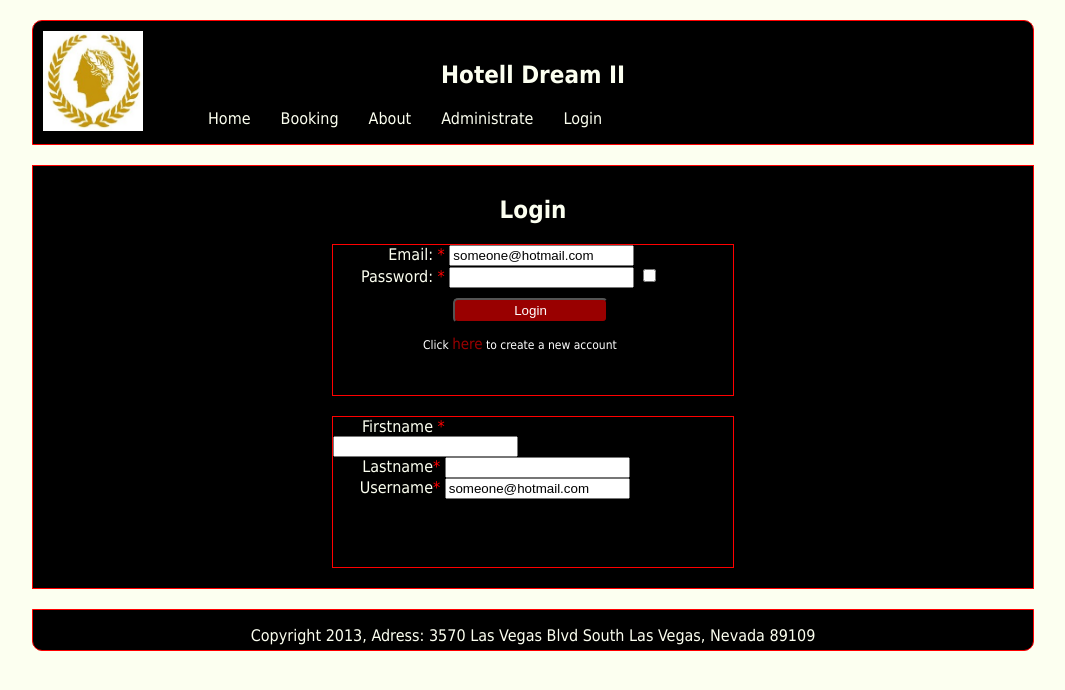
After one commit to marro39/Dream_Hotell_II, a CodeIgniter app: a page that uses application/views/login.php in a window 1280 px wide. The commit adds this page. Shown: the top 690 px of the page, without its empty margins (107-1172 px from the left). Run offline with CodeIgniter, Linux system fonts and the light colour scheme.

Commit message:
Made better main layout of site, started to work with login functionality(login.php, login.css), added login.css to header.php

```diff
--- a/application/config/autoload.php
+++ b/application/config/autoload.php
@@ -64,7 +64,7 @@ $autoload['libraries'] = array('database');
 |	$autoload['helper'] = array('url', 'file');
 */
 
-$autoload['helper'] = array('url');
+$autoload['helper'] = array('url','form');
 
 
 /*
--- a/application/controllers/main.php
+++ b/application/controllers/main.php
@@ -1,16 +1,21 @@
 <?php if ( ! defined('BASEPATH')) exit('No direct script access allowed');
 
 class Main extends CI_Controller {
-
-	public function index()
-	{
-		$data['title'] = 'Hotel Dream II - Home';
+	private $data=array();
+	public function index(){
+		$this->data['title'] = 'Hotel Dream II - Home';
 		//Get all room picture names from database!
 		$this->load->model('Model_Room');
 		$roomPics['rooms']=$this->Model_Room->getRooms();
 		//echo count($rooms);
-		$this->load->view('/templates/header', $data);
+		$this->load->view('/templates/header', $this->data);
 		$this->load->view('home', $roomPics);
 		$this->load->view('/templates/footer');
 	}
+	public function login(){
+		$this->data['title'] = 'Hotel Dream II - Login';
+		$this->load->view('/templates/header', $this->data);
+		$this->load->view('login');
+		$this->load->view('/templates/footer');
+	}
 }
--- /dev/null
+++ b/application/views/login.php
@@ -0,0 +1,65 @@
+<section>
+		<div id="sectionContent0">
+			<h2 id="headerTitle">Login</h2>
+			<div id="inputContainer">
+				<?php echo form_open('main/login'); ?>
+					<label for="email" class="labelInput">Email:</label>
+					<span class="redColor"> *</span>
+
+					<input type="email" name="email" id="email" value="someone@hotmail.com"/><br />
+
+					<label for="password" class='labelInput'>Password:</label>
+					<span class="redColor"> *</span>
+
+					<?php
+						$passwordData=array(
+							'name' => 'password',
+							'id' => 'password'
+						);
+						echo form_password($passwordData);
+					?>
+						<input type="checkbox" id=""/>
+					<?php
+						$submitData=array(
+							'name' => 'buttonSubmit',
+							'id' => 'buttonSubmit',
+							'class' => 'button0',
+							'value' => 'Login'
+						);
+						echo form_submit($submitData);
+						echo form_close();
+					?>
+					<p id="pCreateAccount">Click <a href="#" id="createAccount">here</a> to create a new account</p>
+			</div>
+			<div id="createAccountContent">
+				<label for="firstName" class="labelInput">Firstname </label><span class="redColor"> *</span>
+				<?php
+					echo form_open('main/createAccount');
+					$firstName=array(
+						'id' => 'firstName',
+						'name' => 'firstName',
+						'class'=> ''
+					);
+					echo form_input($firstName);
+				?>
+				<br /><label for="lastName" class="labelInput">Lastname </label><span class="redColor">*</span>
+				<?php
+					$lastName=array(
+						'id' => 'lastName',
+						'name' => 'lastName',
+						'class'=> ''
+					);
+					echo form_input($lastName);
+				?>
+				<label for="email1" class="labelInput">Username </label><span class="redColor">*</span>
+				<input type="email" name="email1" id="email1" value="someone@hotmail.com"/><br />
+
+
+				<?php
+					echo form_close();
+				?>
+
+			</div>
+		</div>
+</section>
+<aside></aside>
--- a/application/views/templates/header.php
+++ b/application/views/templates/header.php
@@ -6,6 +6,7 @@
 		<link rel="stylesheet" type="text/css" href="<?php echo base_url();?>public/css/templates/header.css" />
 		<link rel="stylesheet" type="text/css" href="<?php echo base_url();?>public/css/templates/footer.css" />
 		<link rel="stylesheet" type="text/css" href="<?php echo base_url();?>public/css/home.css" />
+		<link rel="stylesheet" type="text/css" href="<?php echo base_url();?>public/css/login.css" />
 	</head>
 	<body>
 		<nav>
@@ -22,7 +23,14 @@
 						</ul>
 					</li>
 					<li class="liMainMenu"><a href="#">Administrate</a></li>
-					<li class="liMainMenu"><a href="#">Login</a></li>
+					<?php
+						if(isset($_SESSION['Login'])){
+							echo "<li class=\"liMainMenu\"><a href=\"" . base_url() .  "main/logout\">Logout</a></li>";
+						}
+						else{
+							echo "<li class=\"liMainMenu\"><a href=\"" . base_url() .  "main/login\">Login</a></li>";
+						}
+					?>
 				</ul>
 			</div>
 		</nav>
--- /dev/null
+++ b/public/css/login.css
@@ -0,0 +1,55 @@
+@CHARSET "ISO-8859-1";
+#sectionContent0{
+	margin: 20px auto;
+	width: 1000px;
+	min-height: 400px;
+	background-color: #000000;
+	border:1px solid red;
+}
+#headerTitle{
+	text-align: center;
+	padding-top: 10px;
+}
+#inputContainer{
+	width:400px;
+	height:150px;
+	margin: 20px auto;
+	border:1px solid red;
+}
+.redColor{
+	color: red;
+}
+.labelInput{
+	text-align: right;
+	width:100px;
+	display:inline-block;
+}
+#showPassword{
+	display:inline;
+}
+.button0{
+	border-radius: 5px 5px 5px 5px;
+	width: 155px;
+	height: 25px;
+	background-color: #990000;
+	color: white;
+}
+#buttonSubmit{
+	margin-left:120px;
+	margin-top: 10px;
+}
+#createAccountContent{
+	width:400px;
+	height:150px;
+	margin: 20px auto;
+	border:1px solid red;
+}
+#createAccount{
+	font-size: 15px;
+	color: #990000;
+}
+#pCreateAccount{
+	font-size: 12px;
+	color: white;
+	margin-left:90px;
+}
--- a/public/css/templates/footer.css
+++ b/public/css/templates/footer.css
@@ -3,10 +3,11 @@
 #footer_section{
 	margin: 20px auto;
 	width: 1000px;
-	height: 30px;
+	height: 40px;
 	background-color: #000000;
 	border-radius: 0px 0px 10px 10px;
 	clear:both;
+	border:1px solid red;
 }
 #p_Footer{
 	clear:both;
--- a/public/css/templates/header.css
+++ b/public/css/templates/header.css
@@ -19,6 +19,7 @@ a{
 	min-height: 120px;
 	background-color: #000000;
 	border-radius: 10px 10px 0px 0px;
+	border:1px solid red;
 }
 #imageLogo{
 	height: 100px;
```
